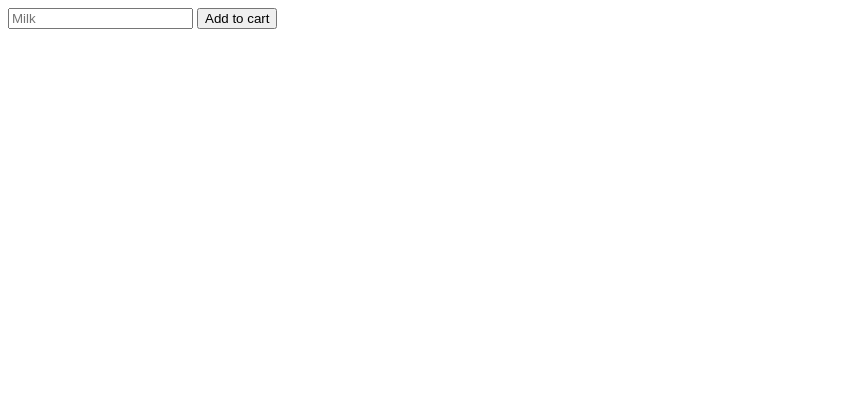
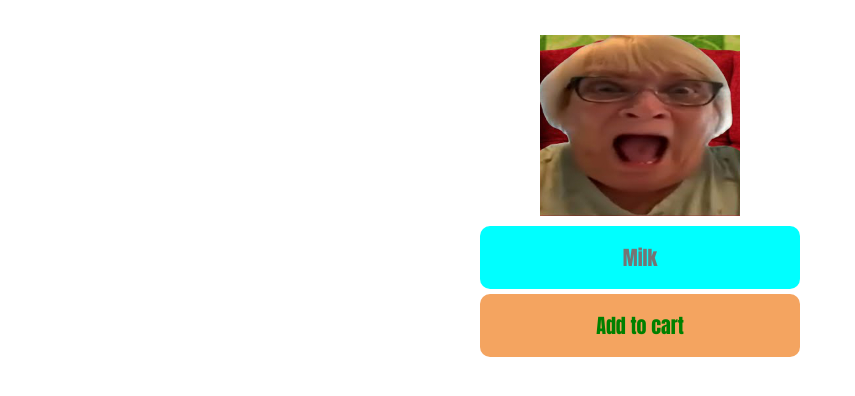
Before and after one commit to ScreamingGrandma/Screaming-Grandma, a plain HTML site: page index.html in a window 1280 px wide. Shown: the whole page, without its empty margins (0-855 px from the left). Drawn offline with Linux system fonts and the light colour scheme.

Commit message:
Style; screen, input & button

```diff
--- a/index.html
+++ b/index.html
@@ -24,12 +24,24 @@
       href="images/favicon/favicon-16x16.png"
     />
     <link rel="manifest" href="images/favicon/site.webmanifest" />
-
+    <link rel="preconnect" href="https://fonts.googleapis.com" />
+    <link rel="preconnect" href="https://fonts.gstatic.com" crossorigin />
+    <link
+      href="https://fonts.googleapis.com/css2?family=Anton&display=swap"
+      rel="stylesheet"
+    />
     <title>ScreamingGrandmaGallery</title>
   </head>
   <body>
-    <input type="text" id="input-field" placeholder="Milk" />
-    <button id="button-add">Add to cart</button>
+    <div class="container">
+      <img
+        class="logo"
+        src="./images/screaming-grandma.png"
+        alt="Screaming Grandma"
+      />
+      <input type="text" id="input-field" placeholder="Milk" />
+      <button id="button-add">Add to cart</button>
+    </div>
 
     <script src="index.js"></script>
   </body>
--- a/styles.css
+++ b/styles.css
@@ -0,0 +1,46 @@
+html,
+body {
+  margin: 0;
+  padding: 0;
+  font-family: "Anton", sans-serif;
+}
+
+form,
+input,
+button {
+  font-family: "Anton", sans-serif;
+}
+
+.logo {
+  width: 200px;
+  margin: 0 auto;
+}
+
+.container {
+  display: flex;
+  flex-direction: column;
+  max-width: 320px;
+  margin: 35px auto;
+}
+
+input {
+  color: blue;
+  background-color: aqua;
+  border: 0px;
+  padding: 16px;
+  border-radius: 10px;
+  font-size: 20px;
+  text-align: center;
+  margin-top: 10px;
+}
+
+button {
+  color: green;
+  background-color: sandybrown;
+  border: 0px;
+  padding: 16px;
+  border-radius: 10px;
+  font-size: 20px;
+  text-align: center;
+  margin-top: 5px;
+}
```
